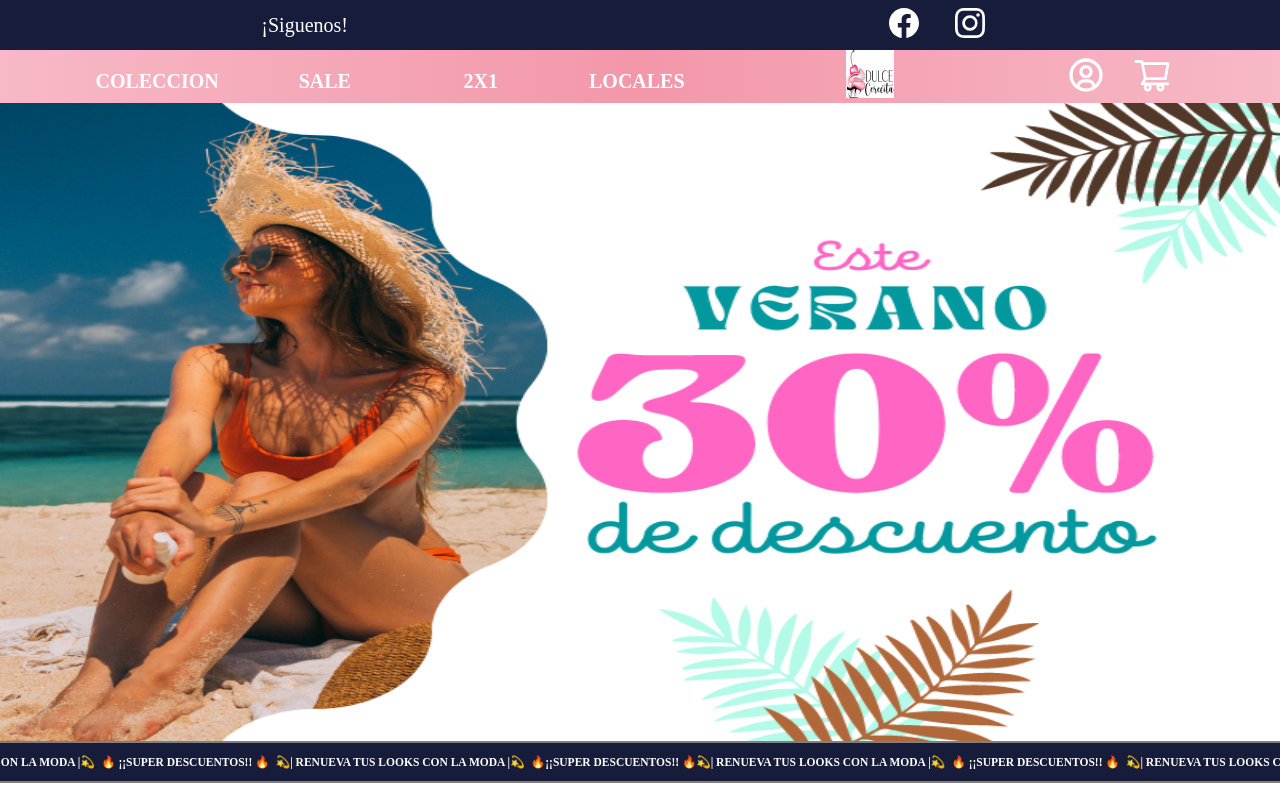
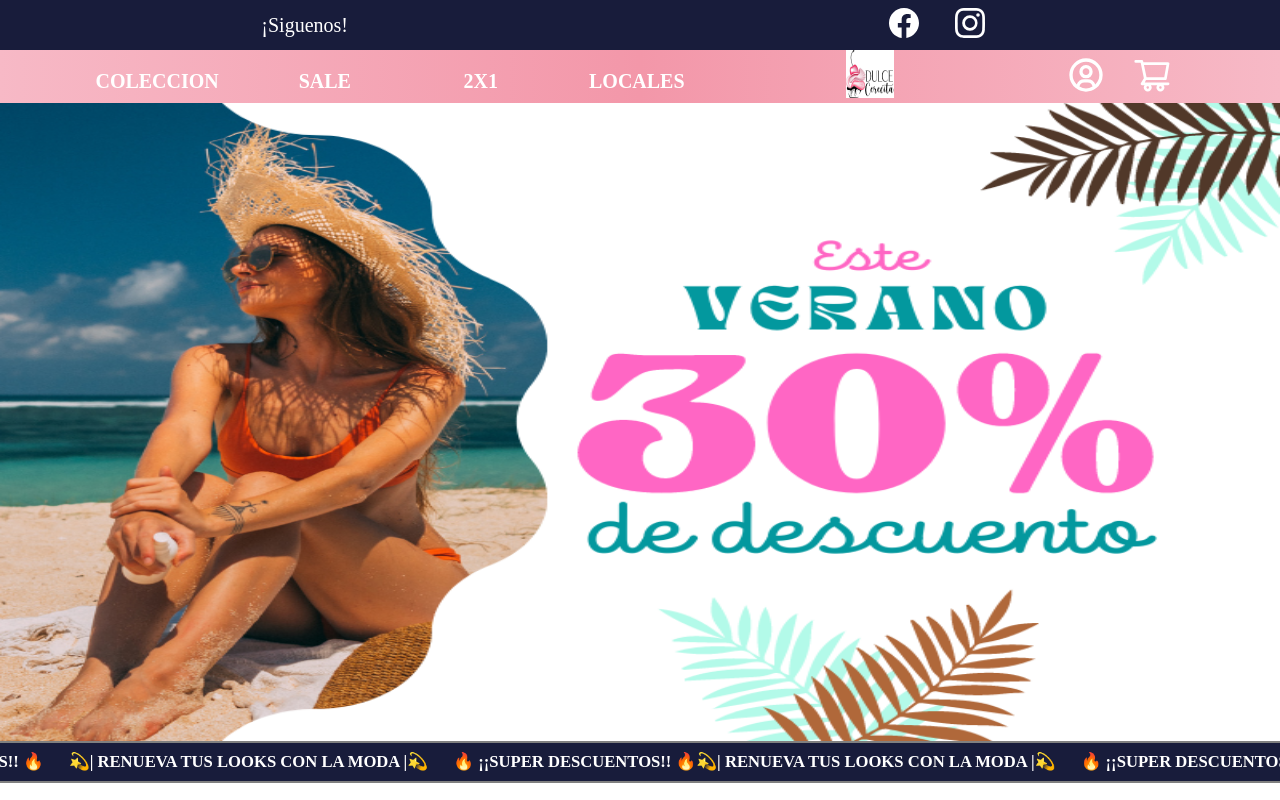
Before and after one commit to MariD1803/ReactIntegrador, a React (Create React App) app: page / in a window 1280 px wide. Shown: the top 800 px of the page. Built offline with nearby package versions, Linux system fonts and the light colour scheme; grey boxes are pictures that could not be loaded.

Commit message:
Corrección Hero

```diff
--- a/src/App.js
+++ b/src/App.js
@@ -1,7 +1,7 @@
 import "./App.css";
 import React from "react";
 import ReactPlayer from "react-player";
-import Video from "./Nuevo.mp4";
+import Video from "./video.webm";
 import Formulario from "./components/clase-04/Formulario";
 import GeneralWrapper from "./components/clase-05/GeneralWrapper";
 import { CtxProvider } from "./components/clase-05/MiContexto";
--- a/src/components/Carrousel/div-promotion/DivPromotion.jsx
+++ b/src/components/Carrousel/div-promotion/DivPromotion.jsx
@@ -5,6 +5,10 @@ const StyledPromotion = styled.div `
     height: 40px;
     overflow: hidden;
     width: 100%;
+
+    @media (max-width: 360px){
+        height: 30px;
+    }
 
 `
 const StyledPromotionMove = styled.div `
--- a/src/components/Carrousel/div-promotion/DivPromotionContainer.jsx
+++ b/src/components/Carrousel/div-promotion/DivPromotionContainer.jsx
@@ -16,14 +16,11 @@ const StyledDivPromotionContainer = styled.div `
 const StyledH2PromotionContainer = styled.h2 `
     color: white;
     font-family: "cursiva";
-    font-size: 0.9vw;
+    font-size: 1.3vw;
     align-items: center;
     display: flex;
     justify-content: center;
 
-    @media (max-width: 638px){
-        font-size: 0.8vw;
-    }
 `
 
 const PromotionContainer = ( ) => {
@@ -34,8 +31,6 @@ const PromotionContainer = ( ) => {
             <StyledH2PromotionContainer>🔥 ¡¡SUPER DESCUENTOS!! 🔥</StyledH2PromotionContainer>
             <StyledH2PromotionContainer>💫| RENUEVA TUS LOOKS CON LA MODA |💫</StyledH2PromotionContainer>
             <StyledH2PromotionContainer>🔥 ¡¡SUPER DESCUENTOS!! 🔥</StyledH2PromotionContainer>
-            <StyledH2PromotionContainer>💫| RENUEVA TUS LOOKS CON LA MODA |💫</StyledH2PromotionContainer>
-            <StyledH2PromotionContainer>🔥¡¡SUPER DESCUENTOS!! 🔥</StyledH2PromotionContainer>
         </StyledDivPromotionContainer>
 
         </>
```
